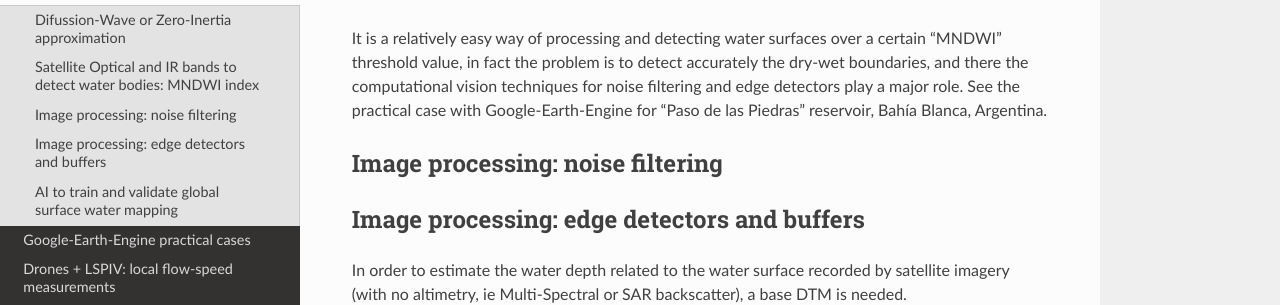
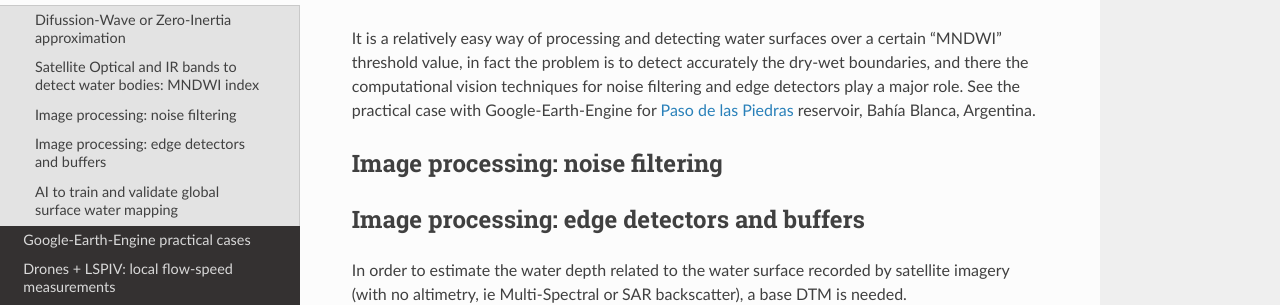
Before and after one commit to ivillamadrid/FloodMapping, a Sphinx documentation site: the page built from docs/source/lsm.rst, in a window 1280 px wide and 900 px high, scrolled down 1491 px. Shown: the part 300-605 px from the top of the window. Built offline with Sphinx 7.4.7 and the Read the Docs theme 2.0.0, drawn with Linux system fonts in a browser that asks for light colours; some of the changed lines change nothing that is shown.

Commit message:
Update lsm.rst

```diff
--- a/docs/source/lsm.rst
+++ b/docs/source/lsm.rst
@@ -98,7 +98,9 @@
 
 .. _Cordeiro et al, 2021: https://doi.org/10.1016/j.rse.2020.112209
 
-It is a relatively easy way of processing and detecting water surfaces over a certain "MNDWI" threshold value, in fact the problem is to detect accurately the dry-wet boundaries, and there the computational vision techniques for noise filtering and edge detectors play a major role. See the practical case with Google-Earth-Engine for "Paso de las Piedras" reservoir, Bahía Blanca, Argentina.
+It is a relatively easy way of processing and detecting water surfaces over a certain "MNDWI" threshold value, in fact the problem is to detect accurately the dry-wet boundaries, and there the computational vision techniques for noise filtering and edge detectors play a major role. See the practical case with Google-Earth-Engine for `Paso de las Piedras`_ reservoir, Bahía Blanca, Argentina.
+
+.. _Paso de las Piedras: https://www.researchgate.net/publication/357174237_Prototipo_Google-Earth-Engine_para_el_modelado_hidrologico_del_embalse_Paso_de_Las_Piedras_Argentina
 
 Image processing: noise filtering
 ---------------------------------
```
